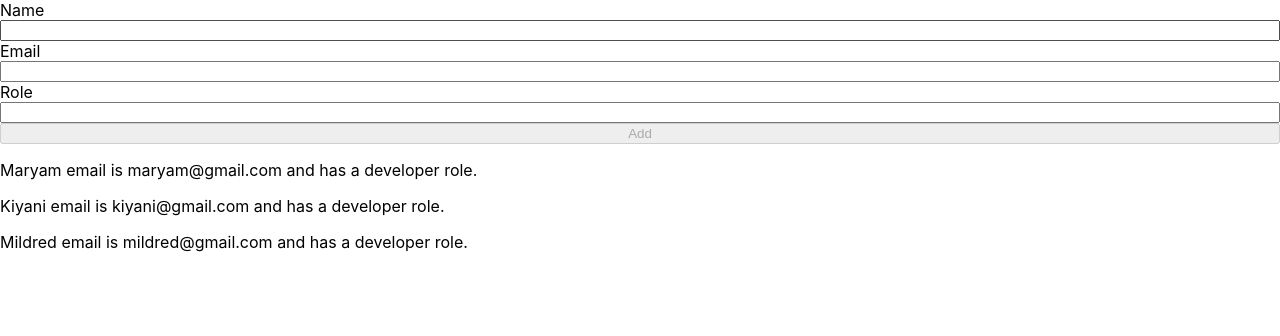
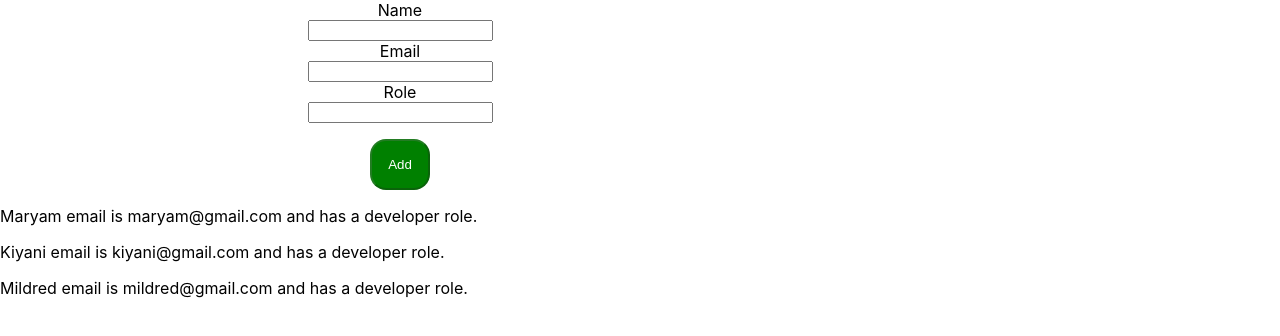
Before and after one commit to bloominstituteoftechnology/team-builder, a React (Create React App) app in the folder team-builder/: page / in a window 1280 px wide. Shown: the top 336 px of the page. Built offline with nearby package versions, Linux system fonts and the light colour scheme.

Commit message:
fine tune code

```diff
--- a/team-builder/src/TeamList/Form.js
+++ b/team-builder/src/TeamList/Form.js
@@ -4,6 +4,17 @@ import styled from 'styled-components';
 const TeamStyle = styled.div`
     display: flex;
     flex-direction: column;
+    align-items:center;
+    width: 50rem;
+    border-radius: 2px dashed white;
+
+    button{
+      margin-top:1rem;
+      padding: 1rem;
+      border-radius: 1rem;
+      background: green;
+      color: white;
+    }
 `
 
 function Form (props) {
```
Also changed, not shown: team-builder/src/TeamList/Teamlist.js (+5 -5 lines). Lines whose indentation alone changed are shown as unchanged.
